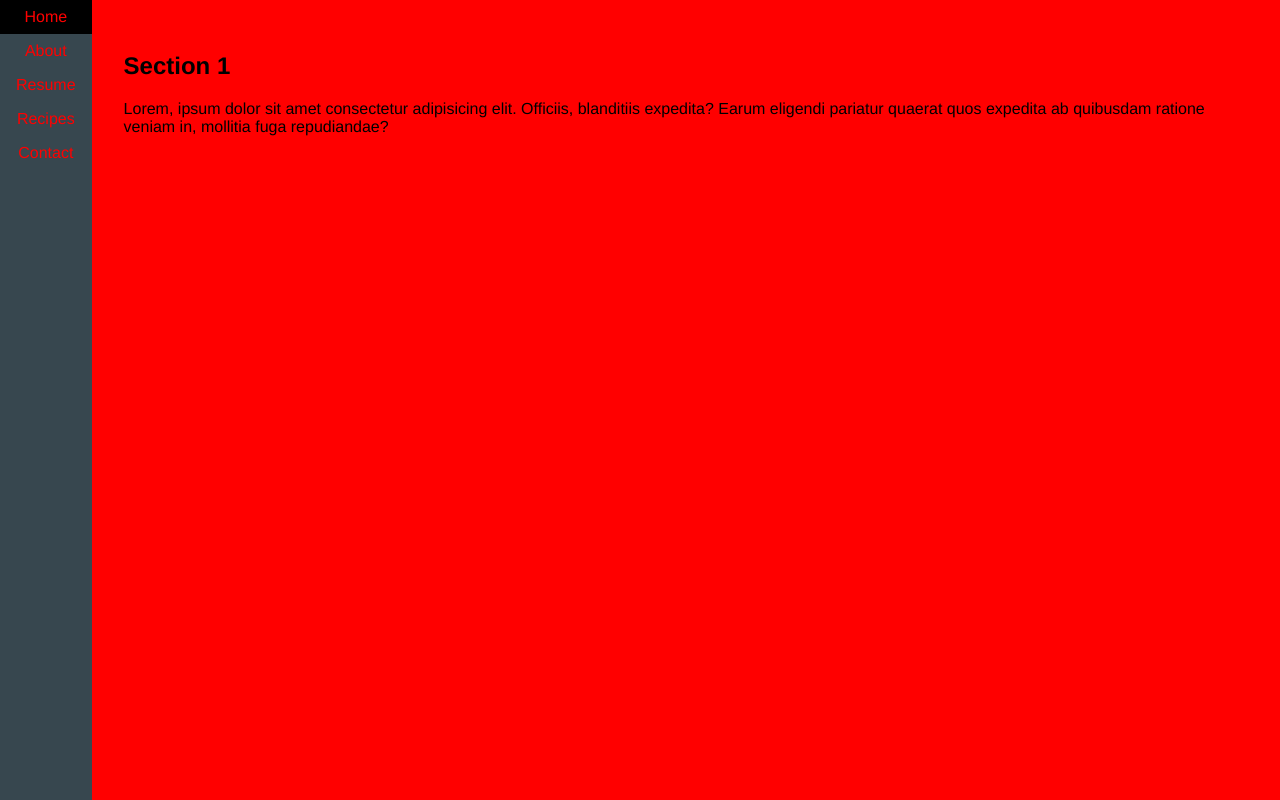
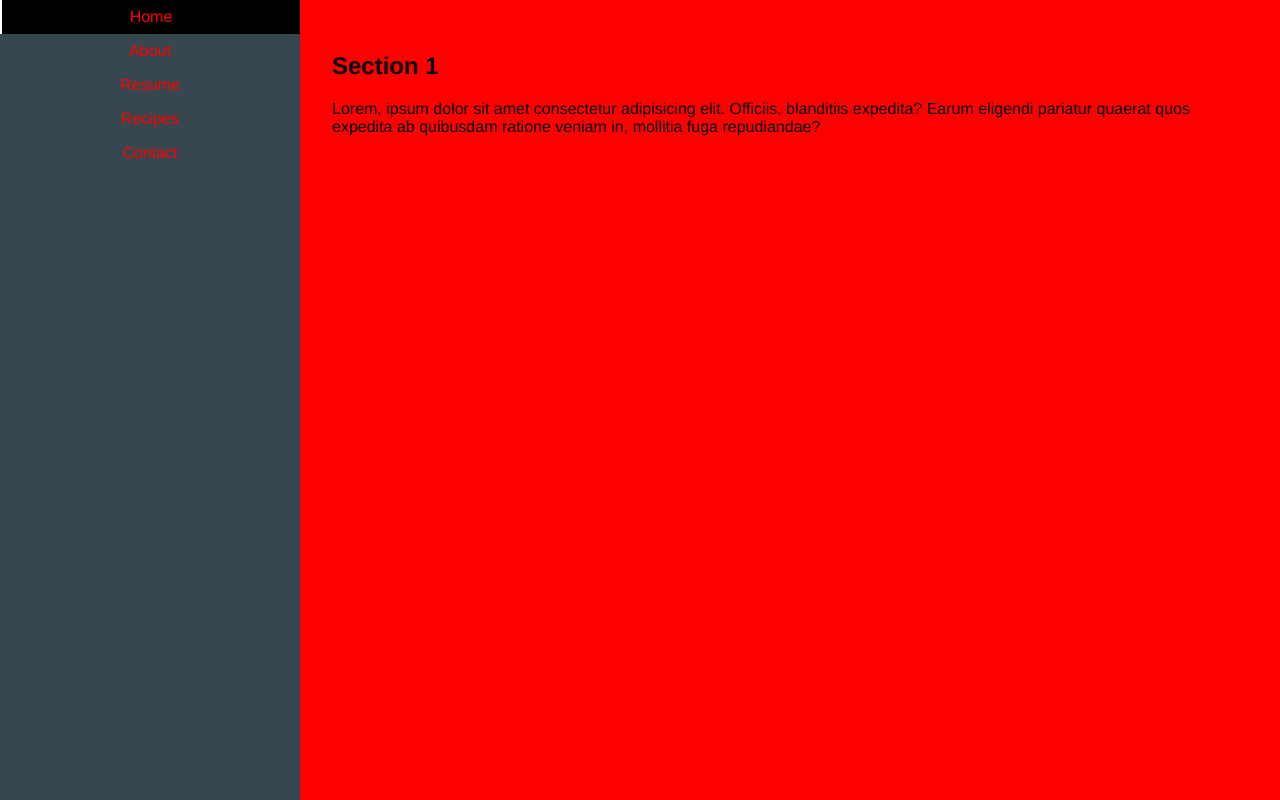
Before and after one commit to azebolsky/Cassie-Brown, a React (Create React App) app: page / in a window 1280 px wide. Shown: the top 800 px of the page. Built offline with nearby package versions, Linux system fonts and the light colour scheme.

Commit message:
active nav upon scroll

```diff
--- a/package.json
+++ b/package.json
@@ -9,7 +9,8 @@
     "react": "^16.13.1",
     "react-dom": "^16.13.1",
     "react-router-dom": "^5.2.0",
-    "react-scripts": "3.4.1"
+    "react-scripts": "3.4.1",
+    "react-scroll": "^1.7.16"
   },
   "scripts": {
     "start": "react-scripts start",
--- a/src/Components/Sidebar/Sidebar.css
+++ b/src/Components/Sidebar/Sidebar.css
@@ -4,6 +4,7 @@
   text-align: center;
   display: flex;
   flex-direction: column;
+  width: 300px;
 }
 
 .Sidebar ul {
@@ -12,7 +13,7 @@
   padding: 0;
 }
 
-@media (min-height: 300px) {
+@media (min-width: 300px) {
   .Sidebar ul {
     position: sticky;
     top: 0;
@@ -21,14 +22,15 @@
 
 .Sidebar ul li a {
   display: block;
-  padding: 0.5rem 1rem;
+  padding: 0.5rem 0;
   color: red;
   text-decoration: none;
 }
 
-.active {
-  background: black;
+li > .active {
   color: green;
+  border-left: 2px solid white;
+  background-color: black;
 }
 
 #home,
--- a/src/Components/Sidebar/Sidebar.js
+++ b/src/Components/Sidebar/Sidebar.js
@@ -1,64 +1,70 @@
-import React, { useState } from "react";
+import React from "react";
+import { Link } from "react-scroll";
 import "./Sidebar.css";
 
 const Sidebar = () => {
-  const [active, setActive] = useState({
-    home: true,
-    about: false,
-    resume: false,
-    recipes: false,
-    contact: false,
-  });
-
-  // useEffect(() => {});
-
   return (
     <div className="Sidebar">
       <ul>
         <li>
-          <a
-            href="#home"
-            className={active.home ? "active" : ""}
-            onClick={() => setActive({ home: true })}
+          <Link
+            activeClass="active"
+            to="home"
+            spy={true}
+            smooth={true}
+            offset={-70}
+            duration={500}
           >
             Home
-          </a>
+          </Link>
         </li>
         <li>
-          <a
-            href="#about"
-            className={active.about ? "active" : ""}
-            onClick={() => setActive({ about: true })}
+          <Link
+            activeClass="active"
+            to="about"
+            spy={true}
+            smooth={true}
+            offset={-70}
+            duration={500}
           >
             About
-          </a>
+          </Link>
         </li>
         <li>
-          <a
-            href="#resume"
-            className={active.resume ? "active" : ""}
-            onClick={() => setActive({ resume: true })}
+          <Link
+            activeClass="active"
+            to="resume"
+            spy={true}
+            smooth={true}
+            offset={-70}
+            duration={500}
           >
             Resume
-          </a>
+          </Link>
         </li>
         <li>
-          <a
-            href="#recipes"
-            className={active.recipes ? "active" : ""}
-            onClick={() => setActive({ recipes: true })}
+          <Link
+            activeClass="active"
+            to="recipes"
+            spy={true}
+            smooth={true}
+            offset={-70}
+            duration={500}
           >
             Recipes
-          </a>
+          </Link>
         </li>
         <li>
-          <a
-            href="#contact"
-            className={active.contact ? "active" : ""}
-            onClick={() => setActive({ contact: true })}
+          <Link
+            activeClass="active"
+            to="contact"
+            spy={true}
+            smooth={true}
+            offset={-70}
+            duration={500}
           >
             Contact
-          </a>
+          </Link>
         </li>
       </ul>
     </div>
--- a/src/Containers/App.js
+++ b/src/Containers/App.js
@@ -8,15 +8,20 @@ import Contact from "../Components/contact/Contact";
 import "./App.css";
 
 function App() {
+  const handleButtonClick = () => {
+    window.scrollTo(0, 0);
+  };
+
   return (
     <div className="App">
       <Sidebar />
       <main>
-        <Home />
-        <About />
-        <Resume />
-        <Recipes />
-        <Contact />
+        <Home title="home" dark={true} id="home" />
+        <About title="about" dark={true} id="about" />
+        <Resume title="resume" dark={true} id="resume" />
+        <Recipes title="recipes" dark={true} id="recipes" />
+        <Contact title="contact" dark={true} id="contact" />
+        <button onClick={handleButtonClick}>back to the top</button>
       </main>
     </div>
   );
```
Also changed, not shown: 1 other file (tests, documents, lock files or other folders).
